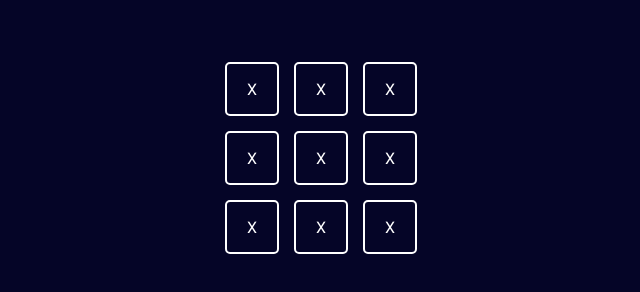
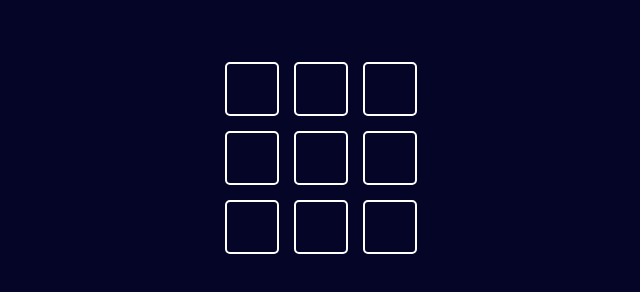
Before and after one commit to fabiopdiogo/react-jogo-da-velha, a Next.js app: page / in a window 1280 px wide. Shown: the part 338-630 px from the top of the page, without its empty margins (319-959 px from the left). Built offline with nearby package versions, Linux system fonts and the light colour scheme.

Commit message:
Criando estados no gameOption

```diff
--- a/src/components/game/Game.jsx
+++ b/src/components/game/Game.jsx
@@ -1,19 +1,23 @@
+import { useState } from 'react'
 import styles from './Game.module.css'
 
 import GameOption from '../gameOption/GameOption'
+let array = Array(9).fill(0)
 
 function Game (){
+  const [gameState, setGameState] = useState(Array(9).fill())
+
+  console.log(gameState)
   return(
     <div className={styles.game}>
-      <GameOption />
-      <GameOption />
-      <GameOption />
-      <GameOption />
-      <GameOption />
-      <GameOption />
-      <GameOption />
-      <GameOption />
-      <GameOption />
+      {
+        gameState.map((value, pos) =>
+          <GameOption
+            key={`game-option-pos-${pos}`}
+            status={value}
+          />
+        )
+      }
     </div>
 
   )
--- a/src/components/gameOption/GameOption.jsx
+++ b/src/components/gameOption/GameOption.jsx
@@ -1,9 +1,18 @@
 import styles from './GameOption.module.css'
+import Icon from "../icon/Icon"
 
-function GameOption () {
+const GameIcon = ({iconName}) => <Icon iconName={iconName} size="25px"/>
+
+function GameOption ({status}) {
   return (
     <div className={styles.gameOption}>
-      X
+      {
+        status === 1 && <Icon iconName="circle" />
+      }
+      {
+        status === -1 && <Icon iconName="x"/>
+      }
+
     </div>
   )
 }
```
Also changed, not shown: public/icons/circle.svg (added), public/icons/x.svg (added).
